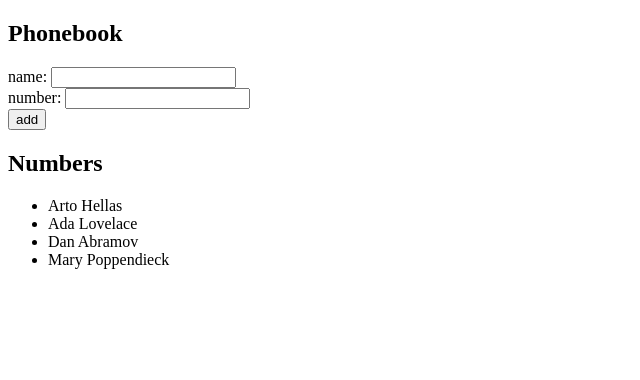
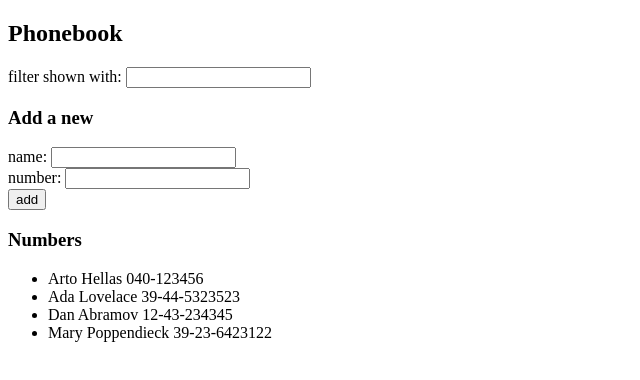
Before and after one commit to PatioK/TrzecieRepoReact, a React (Vite) app: page / in a window 1280 px wide. Shown: the top 380 px of the page, without its empty margins (0-640 px from the left). Built offline with nearby package versions, Linux system fonts and the light colour scheme.

Commit message:
zadanie 2.10

```diff
--- a/src/App.jsx
+++ b/src/App.jsx
@@ -33,27 +33,31 @@ const App = () => {
     setNewNumber('')
   }
 
+  const handleNameChange = (event) => setNewName(event.target.value)
+  const handleNumberChange = (event) => setNewNumber(event.target.value)
+  const handleFilterChange = (event) => setFilter(event.target.value)
+
+  const personsToShow = persons.filter(person =>
+    person.name.toLowerCase().includes(filter.toLowerCase())
+  )
+
   return (
     <div>
       <h2>Phonebook</h2>
-      <form onSubmit={addPerson}>
-        <div>
-          <form>
-            <div>name: <input /></div>
-            <div>number: <input /></div>
-          </form>
-        </div>
-        <div>
-          <button type="submit">add</button>
-        </div>
-      </form>
 
-      <h2>Numbers</h2>
-      <ul>
-        {persons.map(person =>
-          <li key={person.name}>{person.name}</li>
-        )}
-      </ul>
+      <Filter filter={filter} handleFilterChange={handleFilterChange} />
+
+      <h3>Add a new</h3>
+      <PersonForm
+        addPerson={addPerson}
+        newName={newName}
+        handleNameChange={handleNameChange}
+        newNumber={newNumber}
+        handleNumberChange={handleNumberChange}
+      />
+
+      <h3>Numbers</h3>
+      <Persons personsToShow={personsToShow} />
     </div>
   )
 }
```
